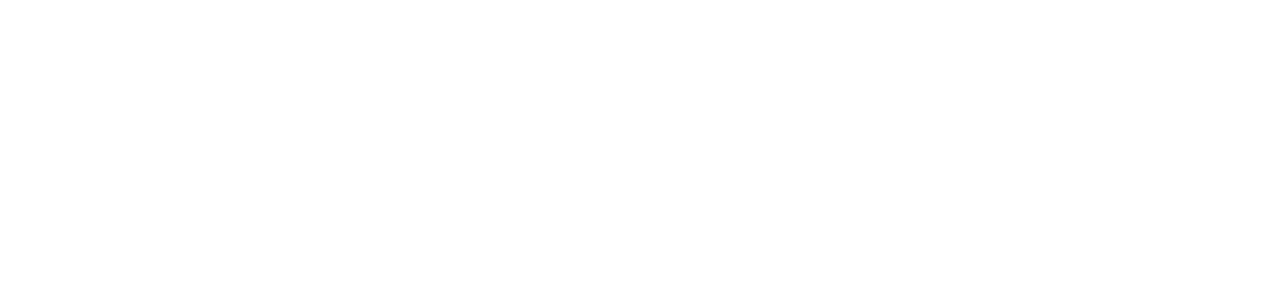
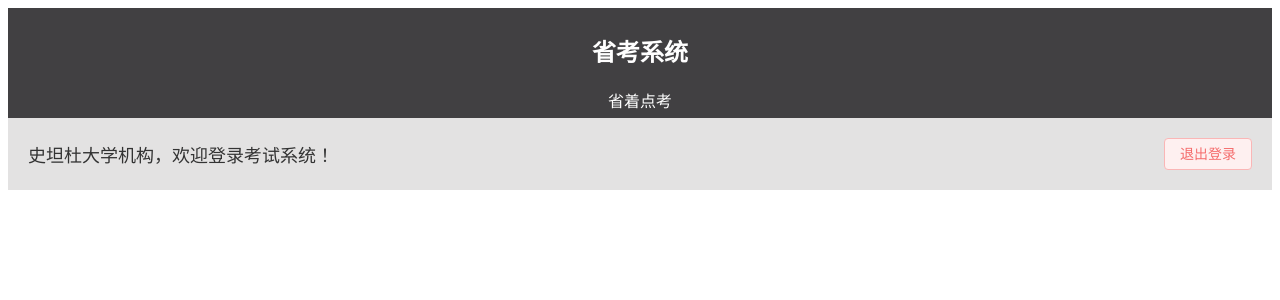
Before and after one commit to RTLiang/exam-manage-frontend, a Nuxt app: page /institution_select_exam in a window 1280 px wide. Before the commit this address had no page. Shown: the top 300 px of the page. Built offline with nearby package versions, Linux system fonts and the light colour scheme.

Commit message:
把welcome做成了模板，机构报名做了开头

```diff
--- a/components/Welcome.vue
+++ b/components/Welcome.vue
@@ -1,18 +1,22 @@
 <template>
   <div class="welcome">
-    <span class="welcome-text">{{ user.name }}考生，欢迎登录考试系统！</span>
+    <span class="welcome-text">{{ user.name }}{{ userTypeText }}，欢迎登录考试系统！</span>
     <el-button type="danger" plain class="logout-btn" @click="$router.push('/')">退出登录</el-button>
   </div>
 </template>
 
 <script>
 export default {
-  data() {
-    return {
-      user: {
-        name: "赖世文"
-      }
-    };
+  props: {
+    user: {
+      type: Object,
+      required: true
+    }
+  },
+  computed: {
+    userTypeText() {
+      return this.user.usr_type === 'individual' ? '考生' : '机构';
+    }
   }
 }
 </script>
--- a/pages/examinee_select_exam.vue
+++ b/pages/examinee_select_exam.vue
@@ -1,6 +1,6 @@
 <template>
     <Banner />
-    <Welcome />
+    <Welcome :user="user" />
 
     <div class="exam-list">
         <h2>考试列表</h2>
@@ -47,8 +47,12 @@ export default {
                     registrationDeadline: '11:59PM Jul 2, 2024',
                     status: 'printed'
                 }
-            ]
-        };
+            ],
+            user: {
+                name: "赖世文",
+                usr_type: "individual",
+            }
+        }
     },
     methods: {
         getButtonText(status) {
--- /dev/null
+++ b/pages/institution_select_exam.vue
@@ -0,0 +1,21 @@
+<template>
+<Banner />
+<Welcome :user="user"/>
+
+</template>
+
+
+
+
+
+<script>
+export default {
+  data() {
+    return {
+      user: {
+        name: "史坦杜大学",
+        usr_type: "edu"
+      }
+    };
+  }}
+</script>
```
Also changed, not shown: pages/institution_login.vue (renamed from pages/institution.vue).
